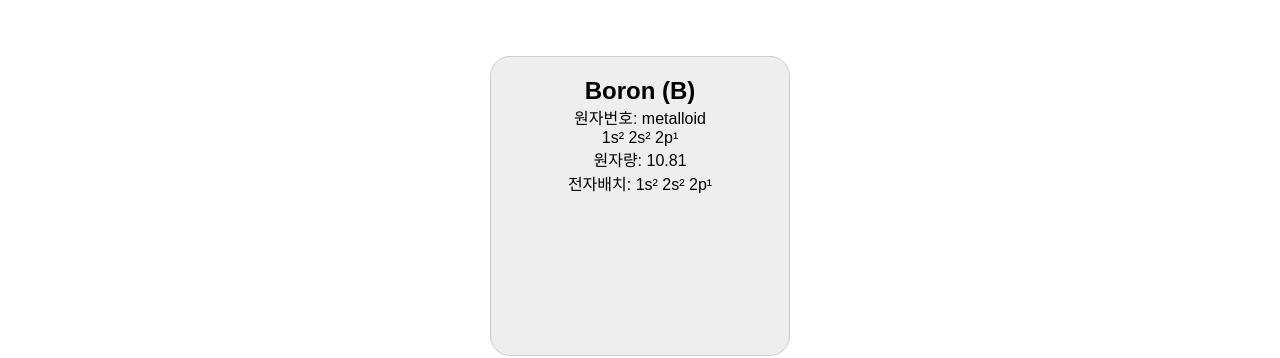
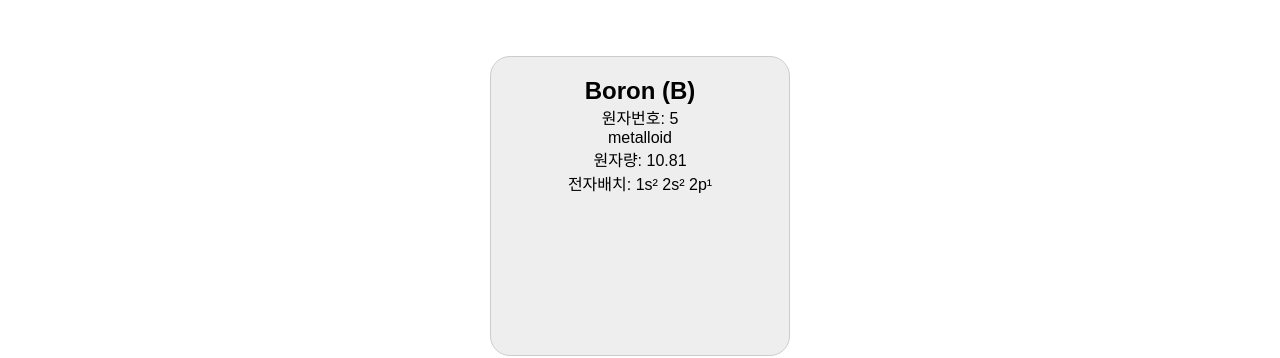
Before and after one commit to GaemiGaemi/science, a Jekyll site: the page built from _elements/5.md, in a window 1280 px wide and 900 px high. Shown: the part 124-482 px from the top of the window. Built offline with Jekyll 4.4.1, drawn with Linux system fonts in a browser that asks for light colours; nearby versions of some CDN libraries.

Commit message:
Update element.html

```diff
--- a/_layouts/element.html
+++ b/_layouts/element.html
@@ -13,8 +13,8 @@
 
     <section class="element-page1">
       <h1>{{ page.element_name }} ({{ page.symbol }})</h1>
-      <p>원자번호: {{ page.group }}</p>
-      <p>{{ page.electron }} </p>
+      <p>원자번호: {{ page.number }}</p>
+      <p>{{ page.group }} </p> <!--이거 한글로 추가 그룹 인덱스용이랑 출력용으로 하던가 / 한글로해서 인덱스 출력 같이 하던가 -->
       <p>원자량: {{ page.weight }}</p>
       <p>전자배치: {{ page.electron }} </p>
 
```
